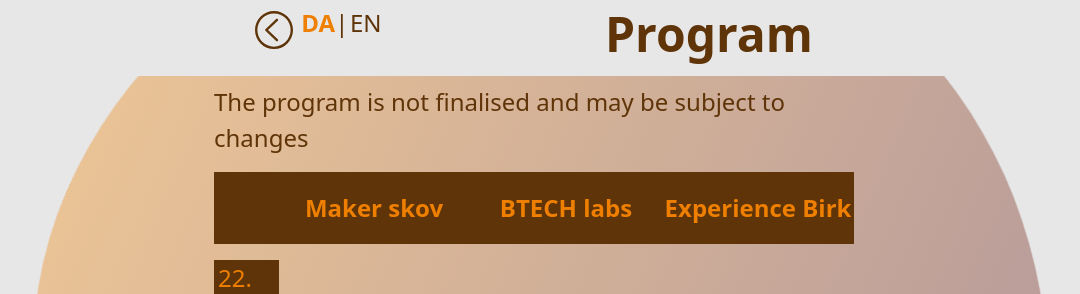
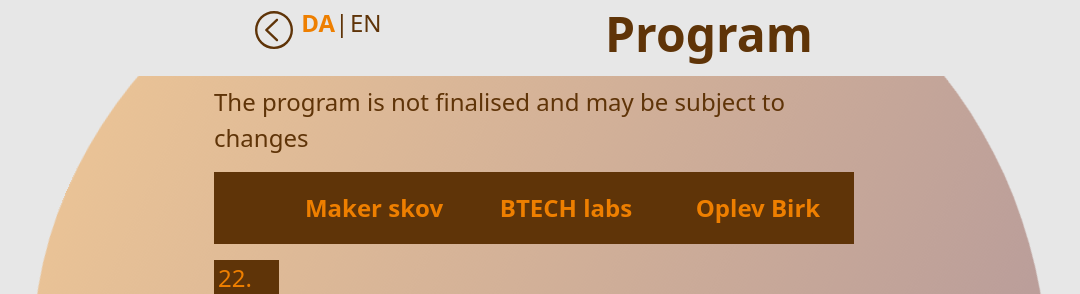
Before and after one commit to ProtoLab-BTECH-AU/mvmf-promo, a React (Create React App) app: page /program in a window 1280 px wide. Shown: the top 294 px of the page, without its empty margins (106-1186 px from the left). Built offline with nearby package versions, Linux system fonts and the light colour scheme; a web font is replaced by a local one.

Commit message:
src:Program - fix headers

```diff
--- a/src/pages/Program.tsx
+++ b/src/pages/Program.tsx
@@ -18,12 +18,12 @@ const headers: Record<TLanguage, [string, string, string]> = {
   danish: [
     "Maker skov",
     "BTECH labs",
-    "Experience Birk",
+    "Oplev Birk",
   ],
   english: [
     "Maker Forest",
     "BTECH Labs",
-    "Oplev Birk",
+    "Experience Birk",
   ],
 }
 
```
